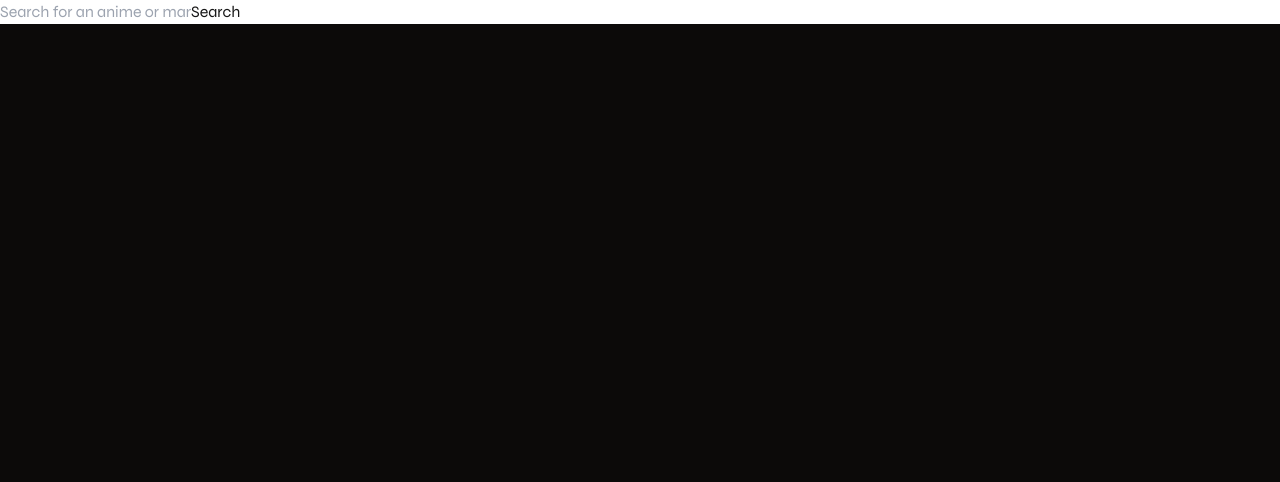
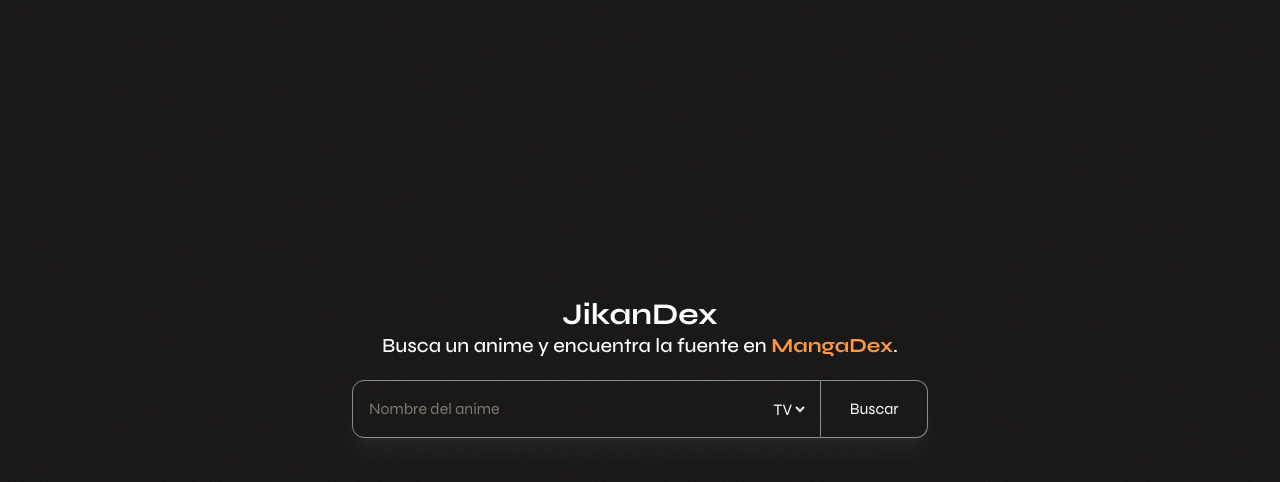
Before and after one commit to ramiro-uziel/semanatec-proyecto-web, a Next.js app: page / in a window 1280 px wide. Shown: the top 482 px of the page. Built offline with nearby package versions, Linux system fonts and the light colour scheme.

Commit message:
Update page.tsx

```diff
--- a/src/app/page.tsx
+++ b/src/app/page.tsx
@@ -6,7 +6,6 @@
 import { FontAwesomeIcon } from "@fortawesome/react-fontawesome";
 import { faBook, faWarning } from "@fortawesome/free-solid-svg-icons";
 
-// Tipo de respuesta para los resultados de Anime
 type AnimeResult = {
   mal_id: number;
   url: string;
@@ -25,115 +24,255 @@
   airing: boolean;
 };
 
-// Tipo de respuesta para los resultados de Manga
 type MangaResult = {
   id: string;
+  attributes: {
     title: {
       en: string;
       ja: string;
     };
     description: string;
-  cover_art: string;
+    year: number;
+    status: string;
   };
+};
+
+const NoisePattern = () => (
+  <svg
+    xmlns="http://www.w3.org/2000/svg"
+    width="100%"
+    height="100%"
+    className="fixed inset-0 z-[-1] opacity-[5%] mix-blend-difference"
+  >
+    <filter id="noiseFilter">
+      <feTurbulence
+        type="fractalNoise"
+        baseFrequency="0.65"
+        numOctaves="4"
+        stitchTiles="stitch"
+      />
+    </filter>
+    <rect width="100%" height="100%" filter="url(#noiseFilter)" />
+  </svg>
+);
 
 export default function Home() {
   const [searchTerm, setSearchTerm] = useState("");
+  const [animeType, setAnimeType] = useState("tv");
   const [animeResult, setAnimeResult] = useState<AnimeResult | null>(null);
-  const [mangaResult, setMangaResult] = useState<MangaResult | null>(null);
+  const [mangaResults, setMangaResults] = useState<MangaResult[]>([]);
   const [hasSearched, setHasSearched] = useState(false);
   const [isLoading, setIsLoading] = useState(false);
   const [error, setError] = useState<string | null>(null);
 
-  // Función para obtener datos del anime desde la API de anime (suponiendo que ya está configurada)
-  const fetchAnimeData = async (title: string) => {
-    const response = await fetch(`URL_DE_TU_API_ANIME?search=${encodeURIComponent(title)}`);
-    if (!response.ok) {
-      throw new Error('Error fetching anime data');
-    }
-    return await response.json();
-  };
-
-  // Función para obtener datos del manga desde la API de MangaDex
-  const fetchMangaData = async (title: string) => {
-    const response = await fetch(`https://api.mangadex.org/manga?title=${encodeURIComponent(title)}`);
-    if (!response.ok) {
-      throw new Error('Error fetching manga data');
-    }
+  const searchManga = async (animeTitle: string) => {
+    try {
+      const response = await fetch(
+        `https://api.mangadex.org/manga?title=${encodeURIComponent(animeTitle)}`
+      );
       const data = await response.json();
 
-    if (data && data.data && data.data.length > 0) {
-      const manga = data.data[0]; // Tomar el primer resultado
-      const mangaResult: MangaResult = {
-        id: manga.id,
-        title: {
-          en: manga.attributes.title.en || "N/A",
-          ja: manga.attributes.title.ja || "N/A",
-        },
-        description: manga.attributes.description.en || "Descripción no disponible",
-        cover_art: `https://uploads.mangadex.org/covers/${manga.id}/${manga.attributes.coverArt.fileName}`,
-      };
-      return mangaResult;
+      if (data.data && data.data.length > 0) {
+        setMangaResults(data.data);
+      } else {
+        setMangaResults([]);
       }
-    return null;
+    } catch (error) {
+      console.error("Error buscando manga:", error);
+      setMangaResults([]);
+    }
   };
 
   const handleSearch = async (e: React.FormEvent) => {
     e.preventDefault();
+    if (!searchTerm.trim()) return;
+
     setIsLoading(true);
+    setError(null);
+    setMangaResults([]);
+    if (!hasSearched) setHasSearched(true);
+
     try {
-      const animeResponse = await fetchAnimeData(searchTerm);
-      setAnimeResult(animeResponse);
+      const response = await fetch(
+        `https://api.jikan.moe/v4/anime?q=${encodeURIComponent(
+          searchTerm
+        )}&type=${animeType.toUpperCase()}&limit=1&sfw=true`
+      );
 
-      const mangaData = await fetchMangaData(searchTerm);
-      setMangaResult(mangaData);
+      if (!response.ok) {
+        throw new Error("Failed to fetch anime");
+      }
 
-      setHasSearched(true);
-      setError(null);
+      const data = await response.json();
+      if (data.data && data.data.length > 0) {
+        const anime = data.data[0];
+        setAnimeResult(anime);
+
+        searchManga(anime.title);
+      } else {
+        setError("No se encontró ningún anime con ese nombre.");
+      }
     } catch (err) {
-      setError('Error fetching data');
+      setError("Failed to fetch anime. Please try again.");
+      console.error(err);
     } finally {
       setIsLoading(false);
     }
   };
 
   return (
-    <div>
-      <form onSubmit={handleSearch}>
+    <div className="min-h-screen flex flex-col items-center p-4 overflow-hidden opacity-95 bg-stone-950 text-white">
+      <NoisePattern />
+      <motion.div
+        initial={false}
+        animate={hasSearched ? { y: 0 } : { y: "30vh" }}
+        transition={{ type: "spring", stiffness: 300, damping: 30 }}
+        className="w-full max-w-xl my-10"
+      >
+        {!hasSearched && (
+          <h1 className="sm:text-3xl text-2xl font-black text-center">
+            JikanDex
+          </h1>
+        )}
+        <p className="sm:text-xl text-md font-medium mb-5 text-center">
+          Busca un anime y encuentra la fuente en{" "}
+          <a
+            href="https://www.mangadex.org"
+            className="font-bold text-orange-400 hover:text-orange-300 transition duration-200 ease-in-out"
+          >
+            MangaDex
+          </a>
+          .
+        </p>
+
+        <form onSubmit={handleSearch} className="w-full">
+          <div
+            className={`flex flex-col sm:flex-row gap-2 sm:gap-0 rounded-xl ${
+              hasSearched ? "" : "shadow-xl shadow-white/5"
+            }`}
+          >
+            <div className="flex flex-row w-full justify-between bg-transparent border border-white/50 sm:rounded-r-none rounded-xl">
               <input
                 type="text"
                 value={searchTerm}
                 onChange={(e) => setSearchTerm(e.target.value)}
-          placeholder="Search for an anime or manga"
+                placeholder="Nombre del anime"
+                className="p-4 outline-none w-full rounded-l-xl bg-transparent placeholder-stone-500"
               />
-        <button type="submit" disabled={isLoading}>Search</button>
+              <select
+                value={animeType}
+                onChange={(e) => setAnimeType(e.target.value)}
+                className="max-w-18 w-min mr-3 text-right outline-none sm:rounded-none rounded-xl bg-transparent"
+              >
+                <option value="tv">TV</option>
+                <option value="movie">Película</option>
+              </select>
+            </div>
+            <button
+              type="submit"
+              className="border border-white/50 bg-transparent text-white px-6 py-4 hover:bg-stone-900 hover:text-white transition duration-100 ease-in-out rounded-xl sm:rounded-l-none sm:rounded-r-xl sm:border-l-0 w-full sm:w-[120px] "
+              disabled={isLoading}
+            >
+              {isLoading ? "..." : "Buscar"}
+            </button>
+          </div>
         </form>
+        {error && <p className="text-red-500 text-center mt-5">{error}</p>}
+      </motion.div>
 
-      {isLoading && <p>Loading...</p>}
-      {error && <p>{error}</p>}
+      <AnimatePresence>
+        {hasSearched && (
+          <motion.div
+            initial={{ opacity: 0, y: 50 }}
+            animate={{ opacity: 1, y: 0 }}
+            exit={{ opacity: 0, y: 50 }}
+            transition={{ delay: 0.2 }}
+            className="w-full max-w-2xl"
+          >
+            {animeResult && (
+              <div className="bg-stone-950 p-6 rounded-xl border border-white/20  shadow-xl shadow-white/5 mb-5">
+                <h2 className="text-2xl font-bold">
+                  {animeResult.title_english}
+                </h2>
+                <div className="flex flex-col items-start mb-4">
+                  {animeResult.title_english !== animeResult.title && (
+                    <h3 className="text-lg font-medium">{animeResult.title}</h3>
+                  )}
+                  <p className="text-sm text-stone-500">
+                    {animeResult.title_japanese}
+                  </p>
+                </div>
+                <div className="flex mb-4">
+                  <div className="w-1/3 mr-4">
+                    <Image
+                      src={animeResult.images.jpg.image_url}
+                      alt={animeResult.title}
+                      width={200}
+                      height={300}
+                      className="rounded-lg object-contain max-h-[300px]"
+                    />
+                    <a
+                      href={animeResult.url}
+                      target="_blank"
+                      rel="noopener noreferrer"
+                      className="mt-3.5 w-full text-center inline-block text-blue-200 bg-blue-900 text-stone px-4 py-2 rounded-lg hover:bg-blue-800 hover:text-blue-50 transition duration-300 ease-in-out"
+                    >
+                      Ver en MyAnimeList
+                    </a>
+                  </div>
+                  <div className="w-2/3">
+                    <p className="mb-2">
+                      <strong>Año:</strong> {animeResult.year || "N/A"}
+                    </p>
+                    {animeResult.episodes > 0 && (
+                      <p className="mb-2">
+                        <strong>Episodios:</strong> {animeResult.episodes}
+                      </p>
+                    )}
+                    <p className="mb-2">
+                      <strong>Status:</strong>{" "}
+                      {animeResult.airing ? "En emisión" : "Terminado"}
+                    </p>
+                    <div className="max-h-60 overflow-y-auto mb-4 pr-2">
+                      <p>{animeResult.synopsis}</p>
+                    </div>
+                  </div>
+                </div>
 
-      {hasSearched && !isLoading && (
                 <div>
-          {animeResult && (
-            <div>
-              <h2>Anime Result:</h2>
-              <p>Title: {animeResult.title}</p>
-              <p>Episodes: {animeResult.episodes}</p>
-              <p>Synopsis: {animeResult.synopsis}</p>
-              <img src={animeResult.images.jpg.image_url} alt="Anime cover" />
+                  <h3 className="text-lg font-bold mb-2">Manga relacionado:</h3>
+                  <div className="grid grid-cols-1 gap-4">
+                    {mangaResults.map((manga) => (
+                      <div
+                        key={manga.id}
+                        className="bg-stone-800 p-4 rounded-lg shadow-md hover:bg-stone-700 transition duration-300"
+                      >
+                        <h4 className="text-xl font-bold">
+                          {manga.attributes.title.en || manga.attributes.title.ja}
+                        </h4>
+                        <p className="text-sm text-stone-400">
+                          Año: {manga.attributes.year || "N/A"}
+                        </p>
+                        <p className="text-sm text-stone-400">
+                          Estado: {manga.attributes.status || "N/A"}
+                        </p>
+                        <a
+                          href={`https://mangadex.org/title/${manga.id}`}
+                          target="_blank"
+                          rel="noopener noreferrer"
+                          className="text-orange-400 underline mt-2 inline-block"
+                        >
+                          Leer en MangaDex
+                        </a>
+                      </div>
+                    ))}
+                  </div>
+                </div>
               </div>
             )}
-
-          {mangaResult && (
-            <div>
-              <h2>Manga Result:</h2>
-              <p>Title: {mangaResult.title.en}</p>
-              <p>Japanese Title: {mangaResult.title.ja}</p>
-              <p>Description: {mangaResult.description}</p>
-              <img src={mangaResult.cover_art} alt="Manga cover" />
-            </div>
+          </motion.div>
         )}
-        </div>
-      )}
+      </AnimatePresence>
     </div>
   );
 }
```
Lines whose indentation alone changed are shown as unchanged.
